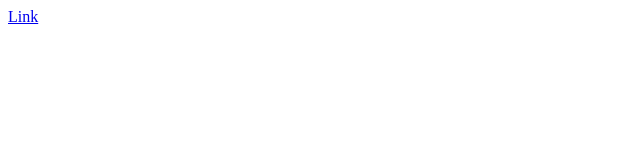
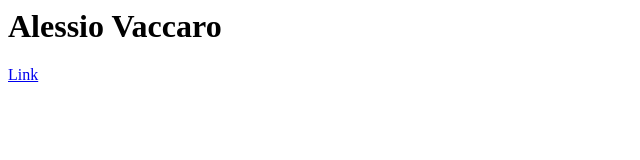
Before and after one commit to AlessioVaccaro/AlessioVaccaro.github.io, a plain HTML site: page index.html in a window 1280 px wide. Shown: the whole page, without its empty margins (0-640 px from the left). Drawn offline with Linux system fonts and the light colour scheme.

Commit message:
Update index.html

```diff
--- a/index.html
+++ b/index.html
@@ -1,7 +1,9 @@
 <html>
   <head>
+    <title>Alessio Vaccaro</title>
   </head>
   <body>
+    <h1>Alessio Vaccaro</h1>
     <a href="assembly/index.html">Link</a>
   </body>
 </html>
```
